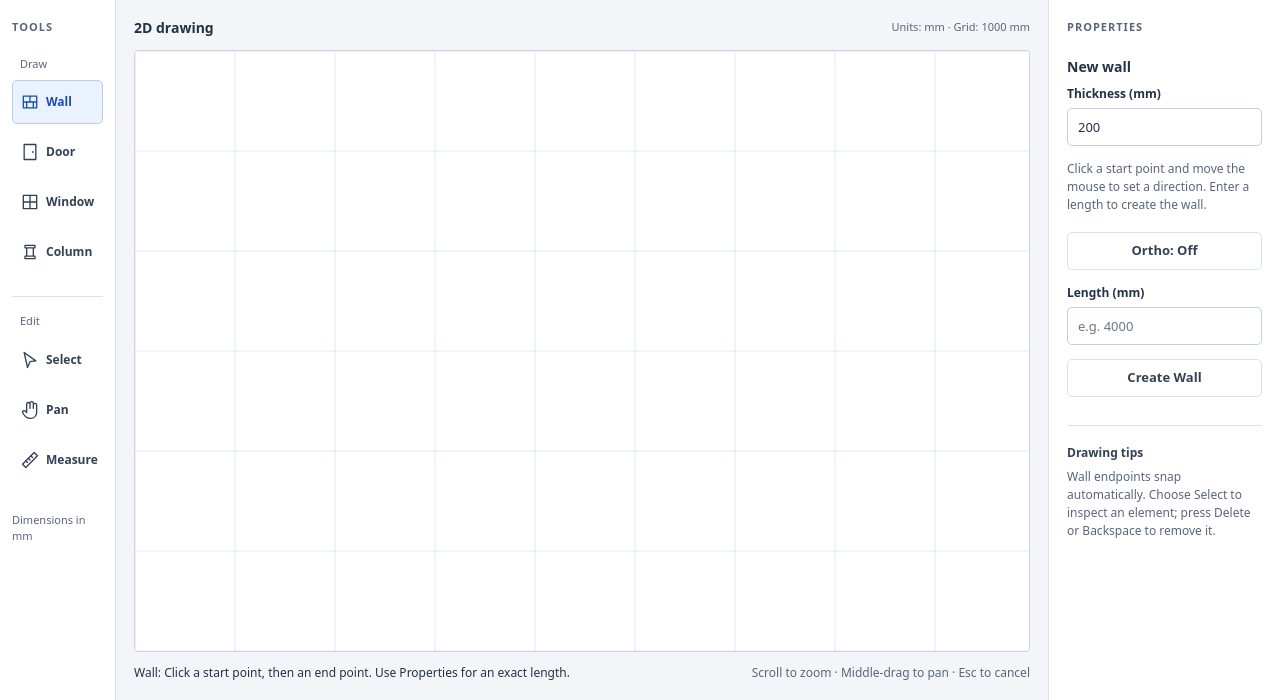
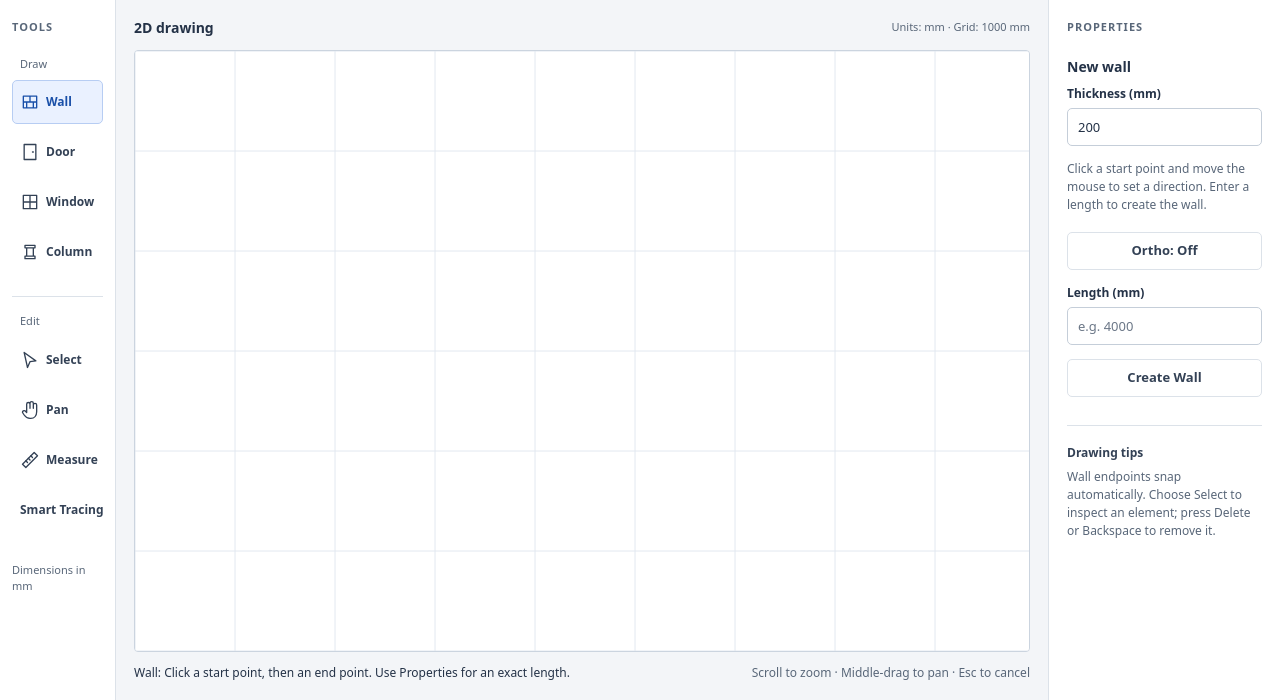
Before and after one commit to Yoni190/mini-cad, a Laravel app: page /editor in a window 1280 px wide. Shown: the part 143-843 px from the top of the page. Run offline with Laravel 12, Linux system fonts and the light colour scheme; style sheets or scripts are compiled from the project's sources; some libraries are stand-ins or nearby versions.

Commit message:
feat: add smart tracing tool to editor page

```diff
--- a/resources/views/editor.blade.php
+++ b/resources/views/editor.blade.php
@@ -91,6 +91,7 @@
                 <option value="pan">Pan</option>
                 <option value="measure">Measure</option>
                 <option value="calibrate">Calibrate blueprint</option>
+                <option value="smart-tracing">Smart Tracing</option>
             </select>
             <div class="tool-group" role="group" aria-label="Draw">
                 <p class="group-label">Draw</p>
@@ -145,6 +146,10 @@
                 <x-icons.measure />
                 <span>Calibrate</span>
                 <span class="tool-tooltip" aria-hidden="true">Calibrate blueprint</span>
+            </button>
+            <button type="button" class="tool-button" data-tool="smart-tracing" aria-pressed="false">
+                <span>Smart Tracing</span>
+                <span class="tool-tooltip" aria-hidden="true">Trace walls from a calibrated blueprint</span>
             </button>
             <p class="tool-note">Dimensions in mm</p>
         </aside>
```
